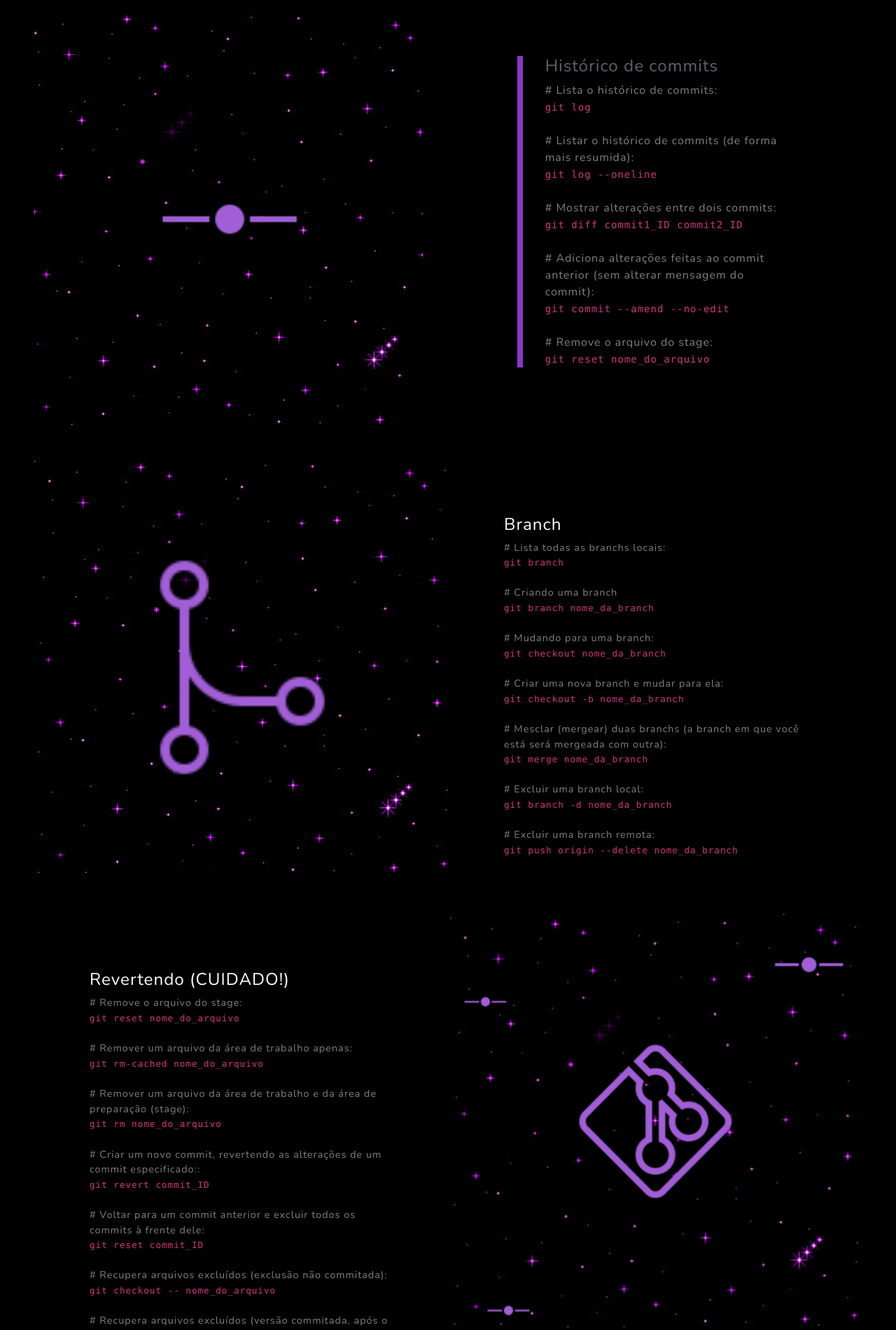
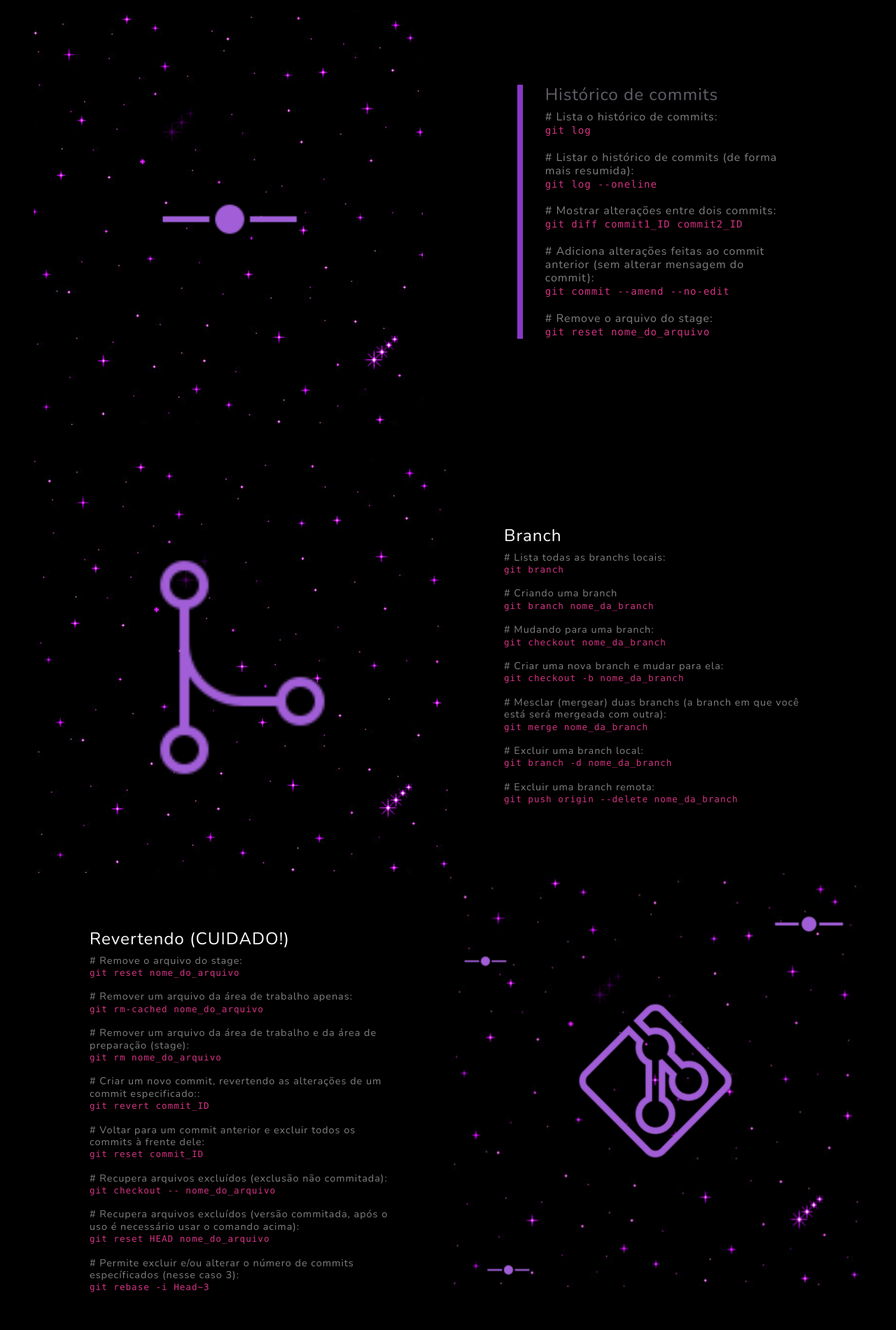
Before and after one commit to paularml/comandos-git, a plain HTML site: page index.html in a window 1280 px wide. Shown: the part 1880-3780 px from the top of the page at 70% size. Drawn offline with nearby package versions, Linux system fonts and the light colour scheme.

Commit message:
feat: changes line-height

```diff
--- a/index.html
+++ b/index.html
@@ -125,7 +125,7 @@
                 <div class="col-xl-6.5 col-lg-7"><img class="img-fluid mb-3 mb-lg-0" src="assets/img/imgbody4.4.png"
                         alt="..." /></div>
                 <div class="col-xl-4 col-lg-5">
-                    <div class="featured-text text-lg-right">
+                    <div class="featured-text text-lg-right" style="line-height: 1.2;">
                         <h4>Histórico de commits</h4>
                         <p class="text-white-50" mb-0">
                             # Lista o histórico de commits:
@@ -164,7 +164,7 @@
                 <div class="col-lg-6">
                     <div class=" bg-black text-lg-right h-100 project">
                         <div class="d-flex h-100">
-                            <div class="project-text w-100 my-auto text-lg-right">
+                            <div class="project-text w-100 my-auto text-lg-right" style="line-height: 1.2;">
                                 <h4 class="text-white">Branch</h4>
                                 <p class="mb-0 text-white-50">
                                     # Lista todas as branchs locais:
@@ -216,7 +216,7 @@
                 <div class="col-lg-6 order-lg-first">
                     <div class="bg-black text-lg-right h-100 project">
                         <div class="d-flex h-100">
-                            <div class="project-text w-100 my-auto text-lg-right">
+                            <div class="project-text w-100 my-auto text-lg-right" style="line-height: 1.2;">
                                 <h4 class="text-white">Revertendo (CUIDADO!)</h4>
                                 <p class="mb-0 text-white-50">
                                     # Remove o arquivo do stage:
@@ -272,7 +272,7 @@
                 <div class="col-lg-6" style="line-height: 1.2;">
                     <div class="bg-black text-lg-right h-100 project">
                         <div class="d-flex h-100">
-                            <div class="project-text w-100 my-auto text-lg-right">
+                            <div class="project-text w-100 my-auto text-lg-right" style="line-height: 1.2;">
                                 <h4 class="text-white">Extras</h4>
                                 <p class="mb-0 text-white-50">
                                     # Conectando seu repositório local a um repositório remoto:
```
